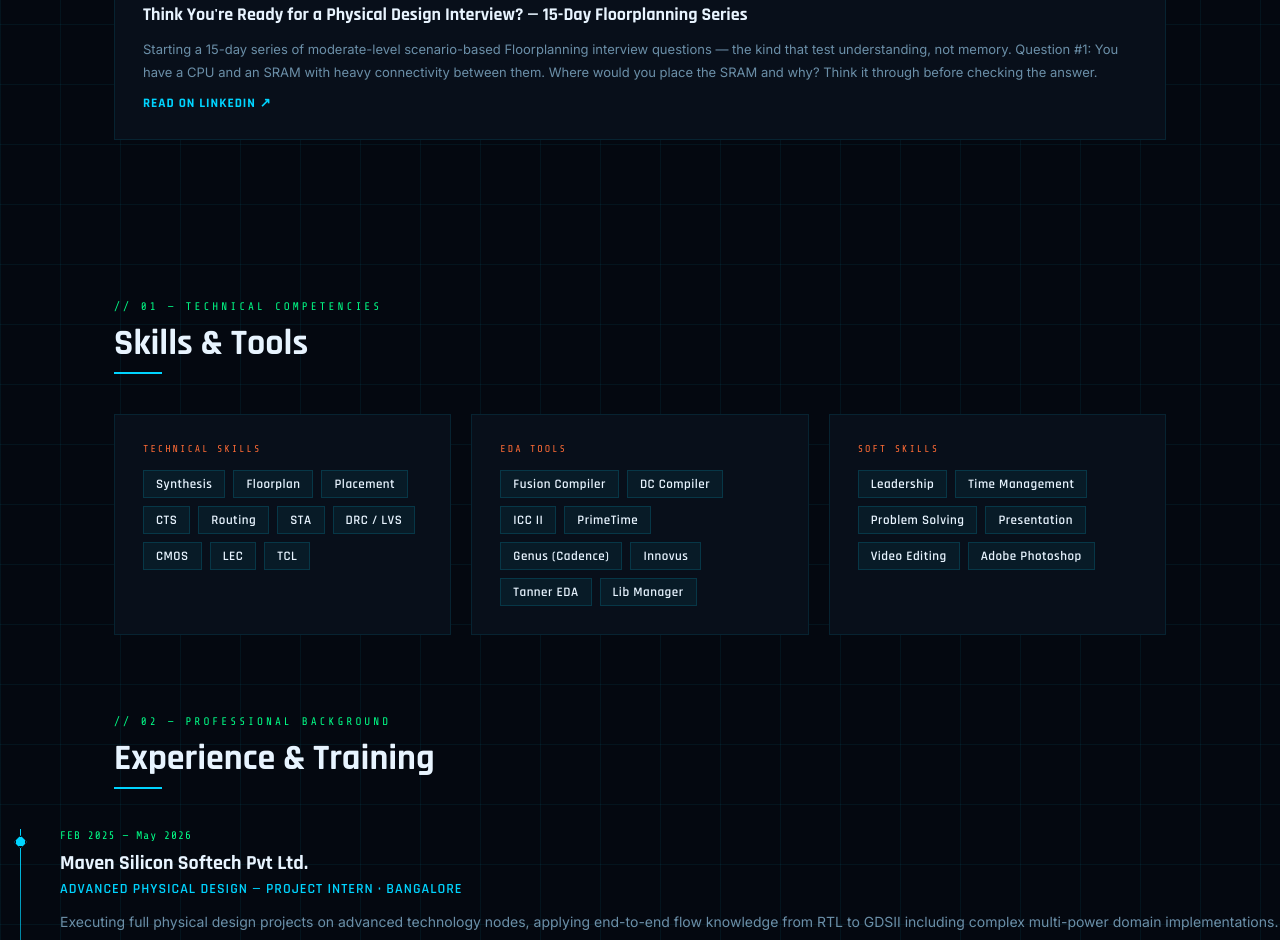
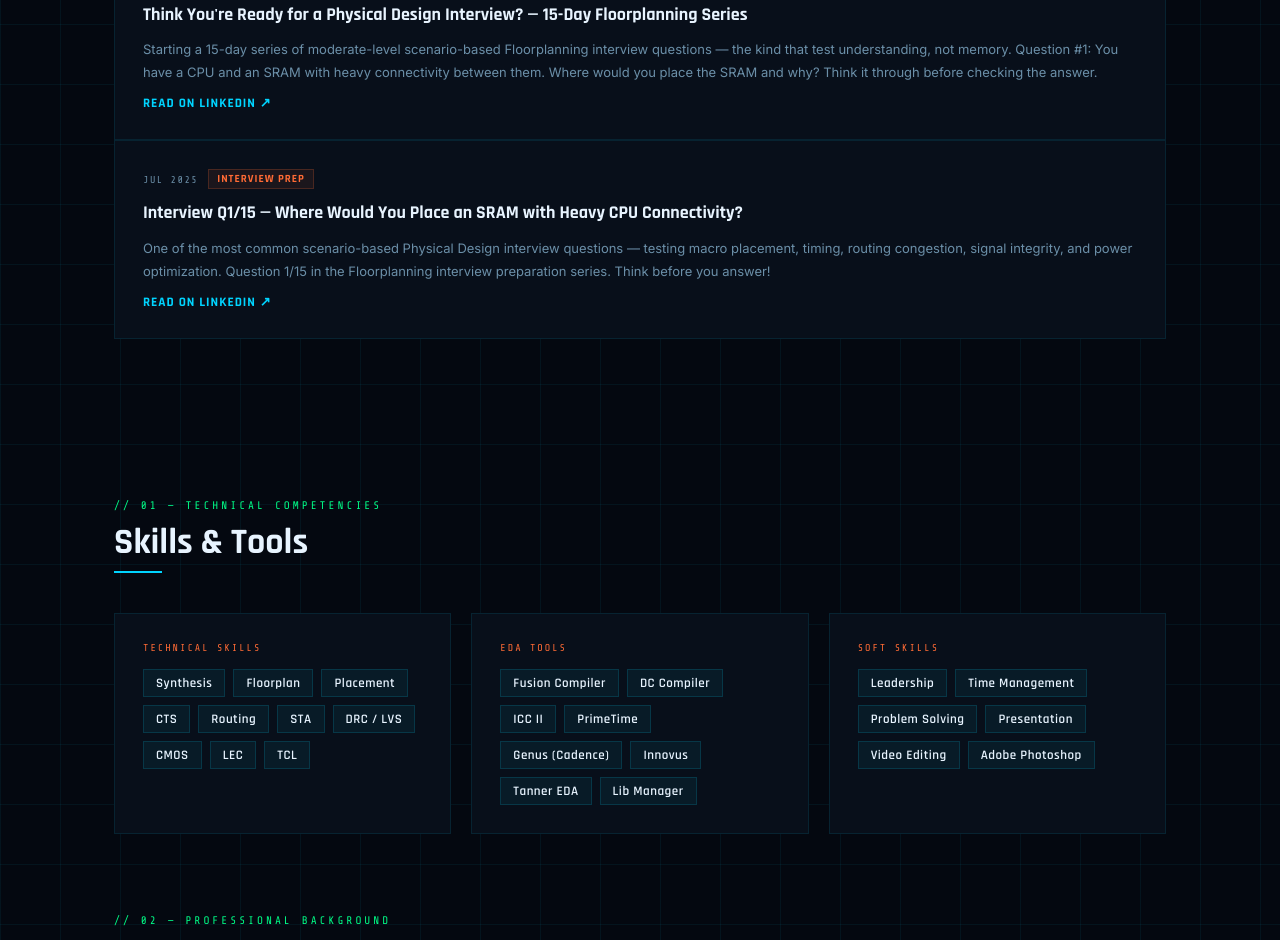
Before and after one commit to assertion36/kamma_suryateja, a website: page index.html in a window 1280 px wide. Shown: the part 9876-10816 px from the top of the page. Drawn offline with nearby package versions, Linux system fonts and the light colour scheme.

Commit message:
Update index.html

```diff
--- a/index.html
+++ b/index.html
@@ -927,6 +927,15 @@
   <p class="blog-excerpt">Starting a 15-day series of moderate-level scenario-based Floorplanning interview questions — the kind that test understanding, not memory. Question #1: You have a CPU and an SRAM with heavy connectivity between them. Where would you place the SRAM and why? Think it through before checking the answer.</p>
   <a href="https://www.linkedin.com/posts/kamma-suryateja_vlsi-asic-physicaldesign-share-7490013702906077184-61BT/" target="_blank" class="blog-read-more">Read on LinkedIn ↗</a>
 </article>
+	<article class="blog-card">
+  <div class="blog-meta">
+    <span class="blog-date">JUL 2025</span>
+    <span class="blog-tag">Interview Prep</span>
+  </div>
+  <h3 class="blog-title">Interview Q1/15 — Where Would You Place an SRAM with Heavy CPU Connectivity?</h3>
+  <p class="blog-excerpt">One of the most common scenario-based Physical Design interview questions — testing macro placement, timing, routing congestion, signal integrity, and power optimization. Question 1/15 in the Floorplanning interview preparation series. Think before you answer!</p>
+  <a href="https://www.linkedin.com/posts/kamma-suryateja_vlsi-physicaldesign-asic-activity-7490617690638888960-cB1H" target="_blank" class="blog-read-more">Read on LinkedIn ↗</a>
+</article>
   </div>
 </div>
 </section>
```
